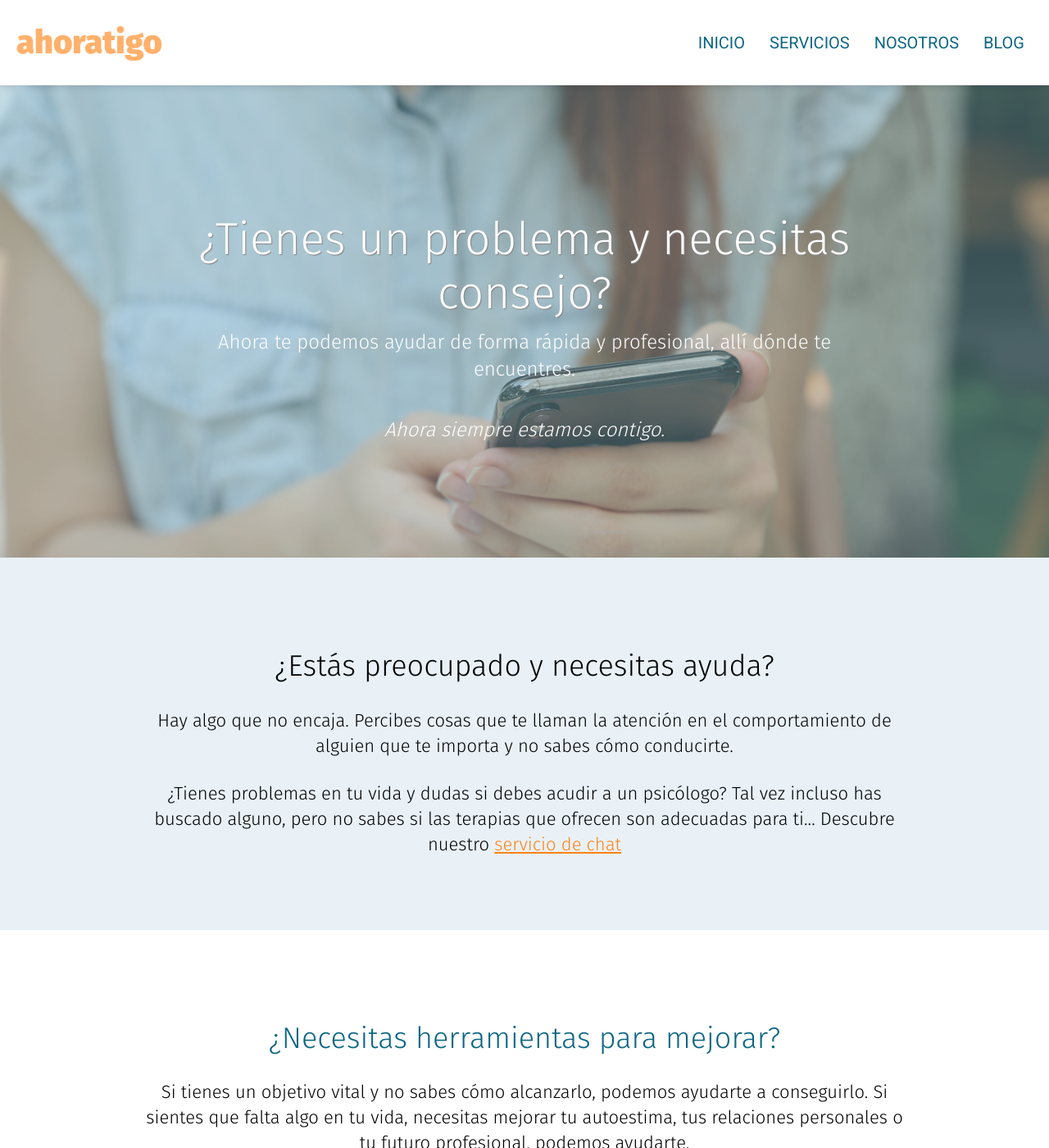
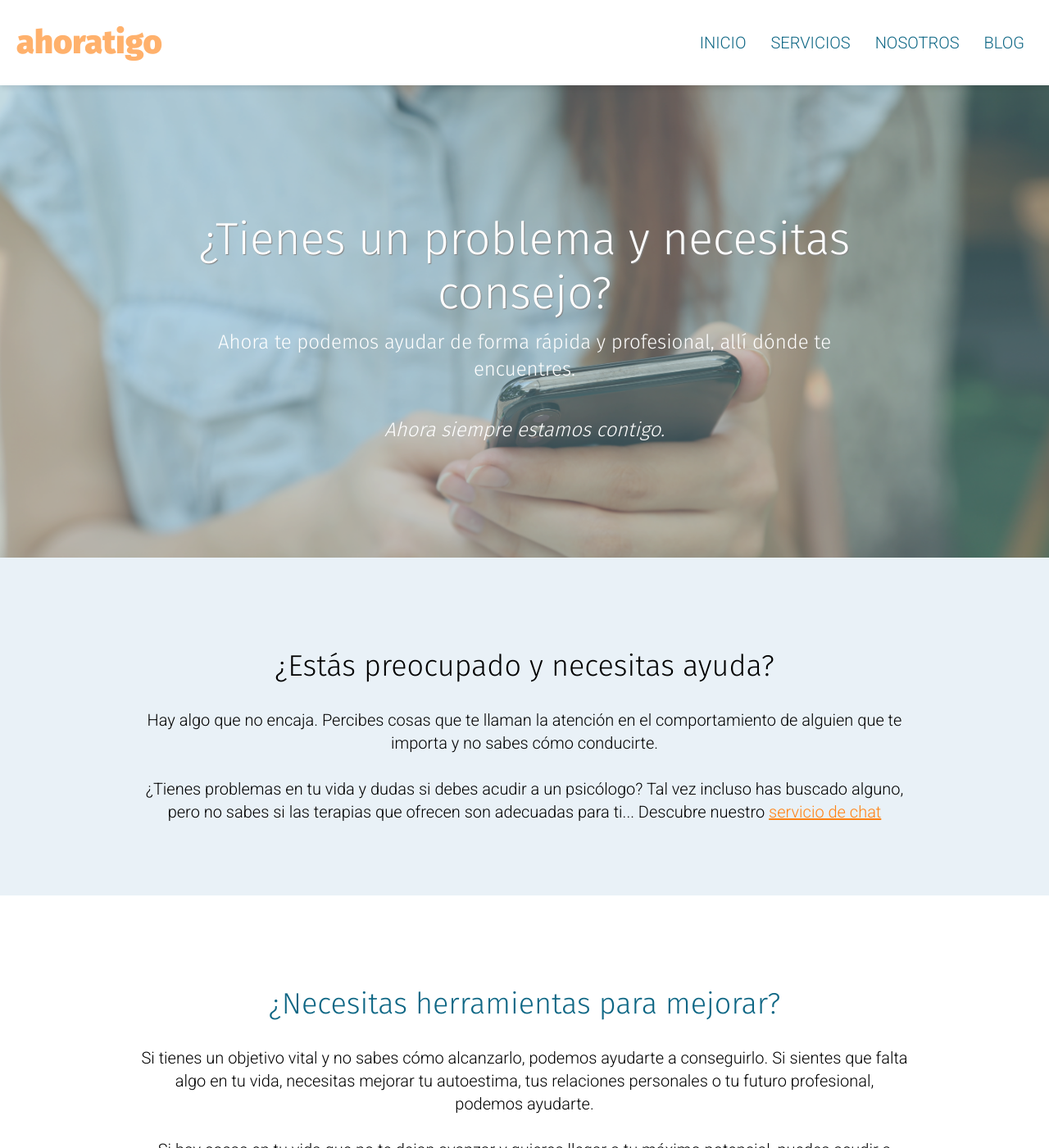
Before and after one commit to sukabal/sukabal.github.io, a Jekyll site: the page built from index.html, in a window 1280 px wide and 1400 px high. Shown: the whole window at 82% size. Built offline with Jekyll 4.4.1, drawn with Linux system fonts in a browser that asks for light colours.

Commit message:
style: change font to smaller Roboto for paragraphs

```diff
--- a/css/main.scss
+++ b/css/main.scss
@@ -1,6 +1,6 @@
 ---
 ---
-@import url('https://fonts.googleapis.com/css?family=Fira+Sans:100,300,700,900|Roboto');
+@import url('https://fonts.googleapis.com/css?family=Fira+Sans:100,300,700,900|Roboto:100,300');
 
 
 /* Fonts */
@@ -145,8 +145,9 @@ body {
 }
 
 .section-paragraph {
+  font-family: $font-family-base;
   font-weight: 300;
-  font-size: 22px;
+  font-size: 20px;
   margin: 0;
   text-align: center;
   max-width: 936px; // 752px;
```
